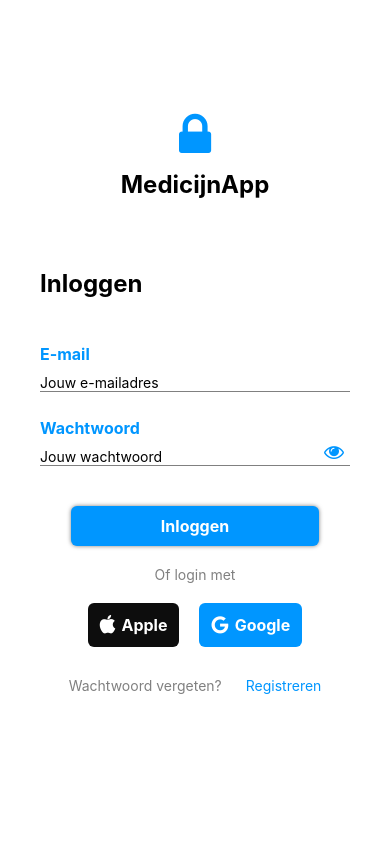
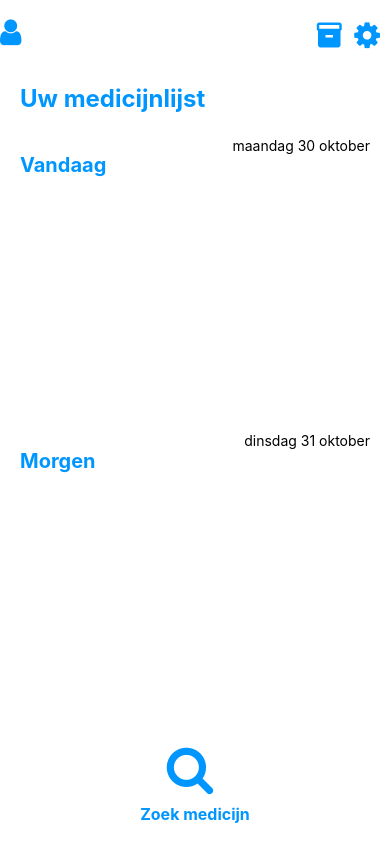
Before and after one commit to davewindesheim/medicijnapp, a React Native app: screen / in a window 390 px wide. Built offline with nearby package versions, Linux system fonts and the light colour scheme.

Commit message:
temp disable login screen
temp disable login screen

```diff
--- a/App.js
+++ b/App.js
@@ -270,7 +270,6 @@ export default function App() {
 
   return (
     <NavigationContainer>
-      {loggedIn ? (
         <Stack.Navigator
           screenOptions={{
             headerShadowVisible: false,
@@ -358,26 +357,6 @@ export default function App() {
             }}
           />
         </Stack.Navigator>
-      ) : (
-        <Stack.Navigator>
-          <Stack.Screen name="Login" options={{ headerShown: false }}>
-            {(props) => (
-              <Login
-                {...props}
-                loggedIn={loggedIn}
-                handleLoginSuccess={() => setLoggedIn(true)}
-              />
-            )}
-          </Stack.Screen>
-          <Stack.Screen
-            name="Register"
-            component={Register}
-            options={{
-              title: 'Register',
-            }}
-          />
-        </Stack.Navigator>
-      )}
       <StatusBar style="auto" />
     </NavigationContainer>
   );
```
Also changed, not shown: 1 other file (tests, documents, lock files or other folders).
